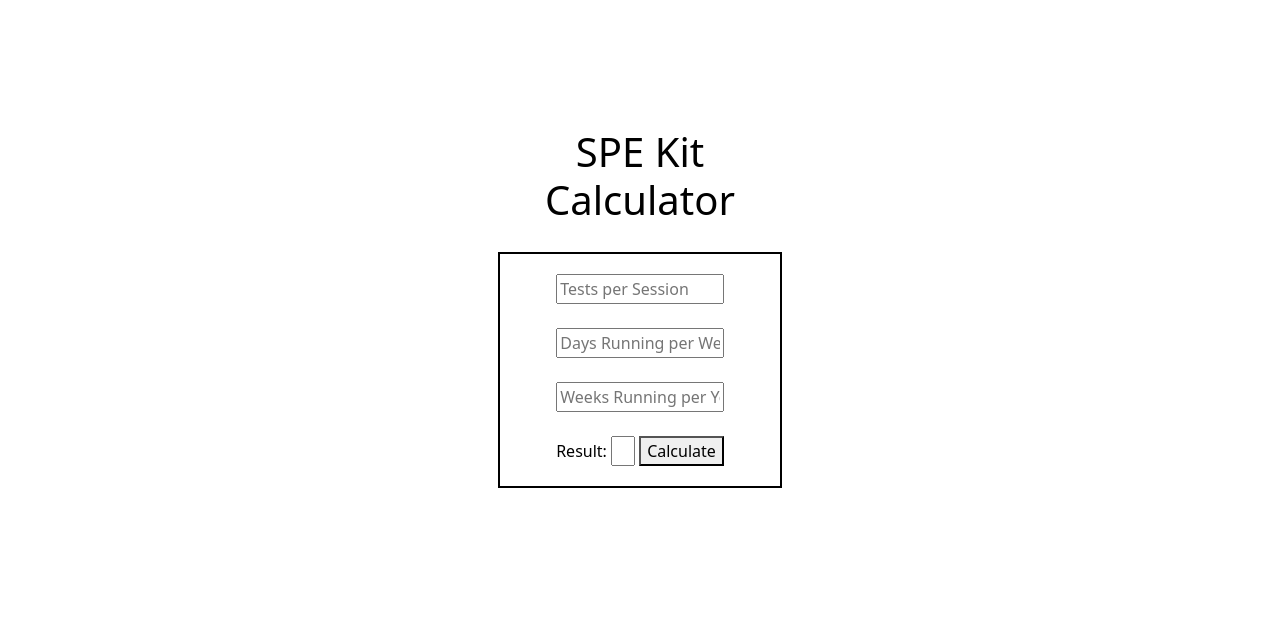
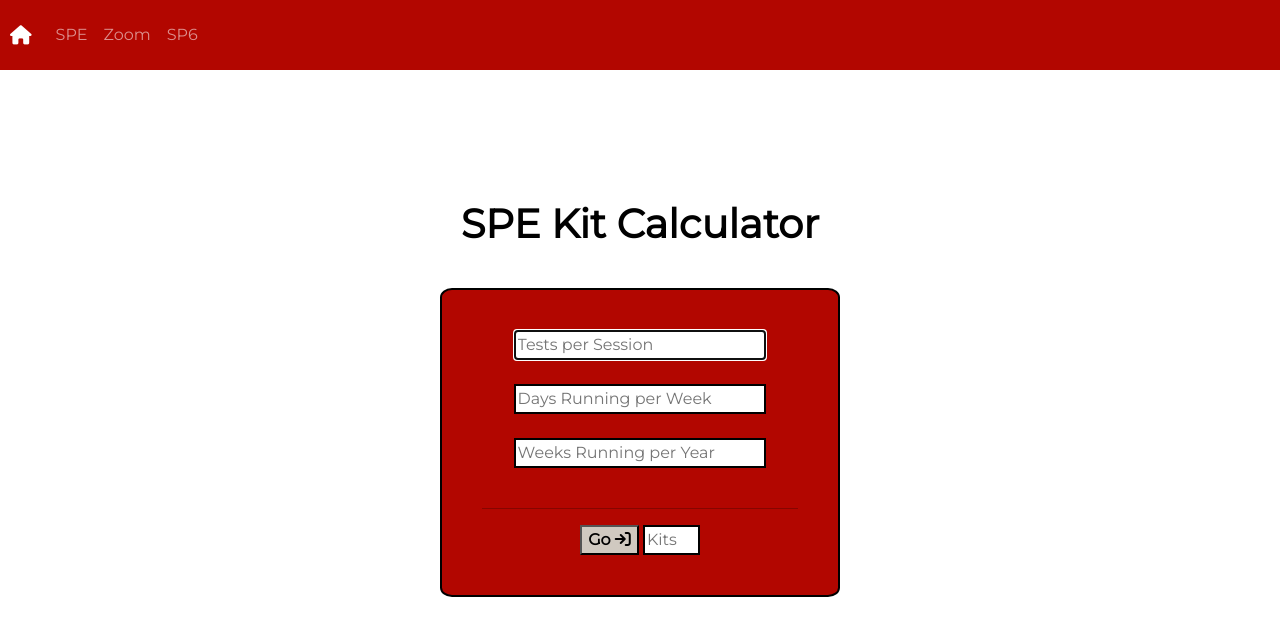
Before and after one commit to Ryhhill1998/KitCalculator, a plain HTML site: page index.html in a window 1280 px wide. Drawn offline with nearby package versions, Linux system fonts and the light colour scheme.

Commit message:
Add files via upload

```diff
--- a/css/styles.css
+++ b/css/styles.css
@@ -1,26 +1,55 @@
 body {
   text-align: center;
-  padding: 10%;
   color: black;
+  font-family: 'Montserrat', sans-serif;
+}
+
+.navbar {
+  padding-left: 10px;
+}
+
+.navbar-custom {
+  background-color: #B20600;
+  height: 70px;
+}
+
+.navbar-brand {
+  font-size: 1.2rem;
+}
+
+.main-body {
+  text-align: center;
+  padding: 50px 10px;
 }
 
 h1 {
-  margin-bottom: 10%;
+  margin-top: 80px;
+  margin-bottom: 40px;
+  font-weight: bold;
 }
 
-.main-body {
-  width: 30%;
+hr {
+  border: 0;
 }
 
 .calculator {
-  padding: 20px;
+  background-color: #B20600;
+  width: 400px;
+  padding: 40px;
+  border: solid 2px black;
+  border-radius: 3%;
+}
+
+input {
+  width: 80%;
   border: solid 2px black;
 }
 
-input {
-  width: 70%;
+.calculate {
+  background-color: #D0C9C0;
+  font-weight: bold;
 }
 
 #result {
-  width: 10%;
+  width: 18%;
 }
--- a/index.html
+++ b/index.html
@@ -4,33 +4,57 @@
 <head>
   <meta charset="utf-8">
   <title>Kit Calculator</title>
+  <link rel="stylesheet" href="https://use.fontawesome.com/releases/v6.1.1/css/all.css" integrity="sha384-/frq1SRXYH/bSyou/HUp/hib7RVN1TawQYja658FEOodR/FQBKVqT9Ol+Oz3Olq5" crossorigin="anonymous">
+  <link rel="preconnect" href="https://fonts.googleapis.com">
+  <link rel="preconnect" href="https://fonts.gstatic.com" crossorigin>
+  <link href="https://fonts.googleapis.com/css2?family=Montserrat&display=swap" rel="stylesheet">
   <link href="https://cdn.jsdelivr.net/npm/bootstrap@5.1.3/dist/css/bootstrap.min.css" rel="stylesheet" integrity="sha384-1BmE4kWBq78iYhFldvKuhfTAU6auU8tT94WrHftjDbrCEXSU1oBoqyl2QvZ6jIW3" crossorigin="anonymous">
   <link rel="stylesheet" href="css/styles.css">
 </head>
 
 <body>
 
+  <nav class="navbar navbar-expand-lg navbar-dark navbar-custom">
+    <button class="navbar-toggler" type="button" data-bs-toggle="collapse" data-bs-target="#navbarNav" aria-controls="navbarNav" aria-expanded="true" aria-label="Toggle navigation">
+      <span class="navbar-toggler-icon"></span>
+    </button>
+    <div class="collapse navbar-collapse" id="navbarNav">
+      <a class="navbar-brand"><i class="fa-solid fa-house"></i></a>
+      <ul class="navbar-nav mr-auto mt-2 mt-lg-0">
+        <li class="nav-item">
+          <a class="nav-link">SPE</a>
+        </li>
+        <li class="nav-item">
+          <a class="nav-link">Zoom</a>
+        </li>
+        <li class="nav-item">
+          <a class="nav-link">SP6</a>
+        </li>
+      </ul>
+    </div>
+  </nav>
+
   <div class="main-body container-fluid">
 
     <h1>SPE Kit Calculator</h1>
 
-  <div class="calculator container">
+    <div class="calculator container-fluid">
       <form>
-      <input id="tps" type="text" name="testsPerSession" placeholder="Tests per Session" autocomplete="off"><br><br>
+        <input id="tps" type="text" name="testsPerSession" placeholder="Tests per Session" autocomplete="off" autofocus><br><br>
         <input id="dpw" type="text" name="daysPerWeek" placeholder="Days Running per Week" autocomplete="off"><br><br>
         <input id="wpy" type="text" name="weeksPerYear" placeholder="Weeks Running per Year" autocomplete="off"><br><br>
       </form>
-    <label for="result">Result:</label>
-    <input id="result" type="text" name="result" value="">
-    <button class="calculate">Calculate</button>
+      <hr>
+      <button class="calculate">Go <i class="fa-solid fa-arrow-right-to-bracket"></i></button>
+      <input id="result" type="text" name="result" placeholder="Kits">
     </div>
 
 
   </div>
 
 
+  <script src="https://ajax.googleapis.com/ajax/libs/jquery/3.6.0/jquery.min.js"></script>
   <script src="https://cdn.jsdelivr.net/npm/bootstrap@5.1.3/dist/js/bootstrap.bundle.min.js" integrity="sha384-ka7Sk0Gln4gmtz2MlQnikT1wXgYsOg+OMhuP+IlRH9sENBO0LRn5q+8nbTov4+1p" crossorigin="anonymous"></script>
-<script src="https://ajax.googleapis.com/ajax/libs/jquery/3.6.0/jquery.min.js"></script>
   <script src="scripts/index.js" charset="utf-8"></script>
 </body>
 
```
Lines whose indentation alone changed are shown as unchanged.
